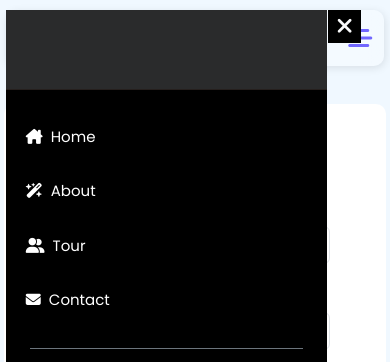
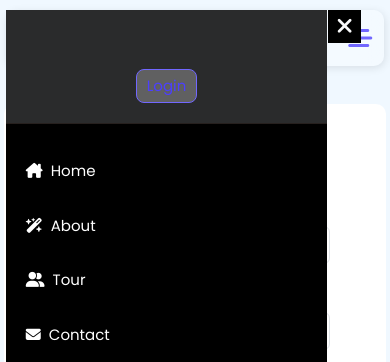
Before and after one commit to sahiljr-111/mytrip, a plain HTML site: page contact.html in a window 390 px wide. Both pictures are taken after a click on the element 361 px from the left and 39 px from the top of the page. Shown: the top 362 px of the page. Drawn offline with Linux system fonts and the light colour scheme.

Commit message:
add mobilenavigation

```diff
--- a/contact.html
+++ b/contact.html
@@ -59,7 +59,11 @@
       </div>
       <div class="mobile_login">
         <li class="text-center"><img src="images/logo-dark.png" alt="" width="200"></li>
-        <li class="text-center mt-3"></li>
+        <li class="text-center mt-3">
+          <button type="button" class="btncustom" data-bs-toggle="modal" data-bs-target="#exampleModal">
+            Login
+          </button>
+        </li>
       </div>
       <nav>
         <ul class="mobile_navbar_list d-flex flex-column">
@@ -67,7 +71,6 @@
           <li class="my-3"><a href="about.html"><i class="fa-solid fa-wand-magic-sparkles me-2"></i>About</a></li>
           <!-- <li class="my-3"><a href="booking.html"><i class="fa-solid fa-plane-departure me-2"></i>Flight</a> --></li>
           <li class="my-3"><a href="tour.html"><i class="fa-solid fa-user-group me-2"></i>Tour</a></li>
-
           <li class="my-3"><a href="contact.html"><i class="fa-solid fa-envelope me-2"></i>Contact</a></li>
         </ul>
       </nav>
```
Also changed, not shown: tour.html (+1 -1 lines).
